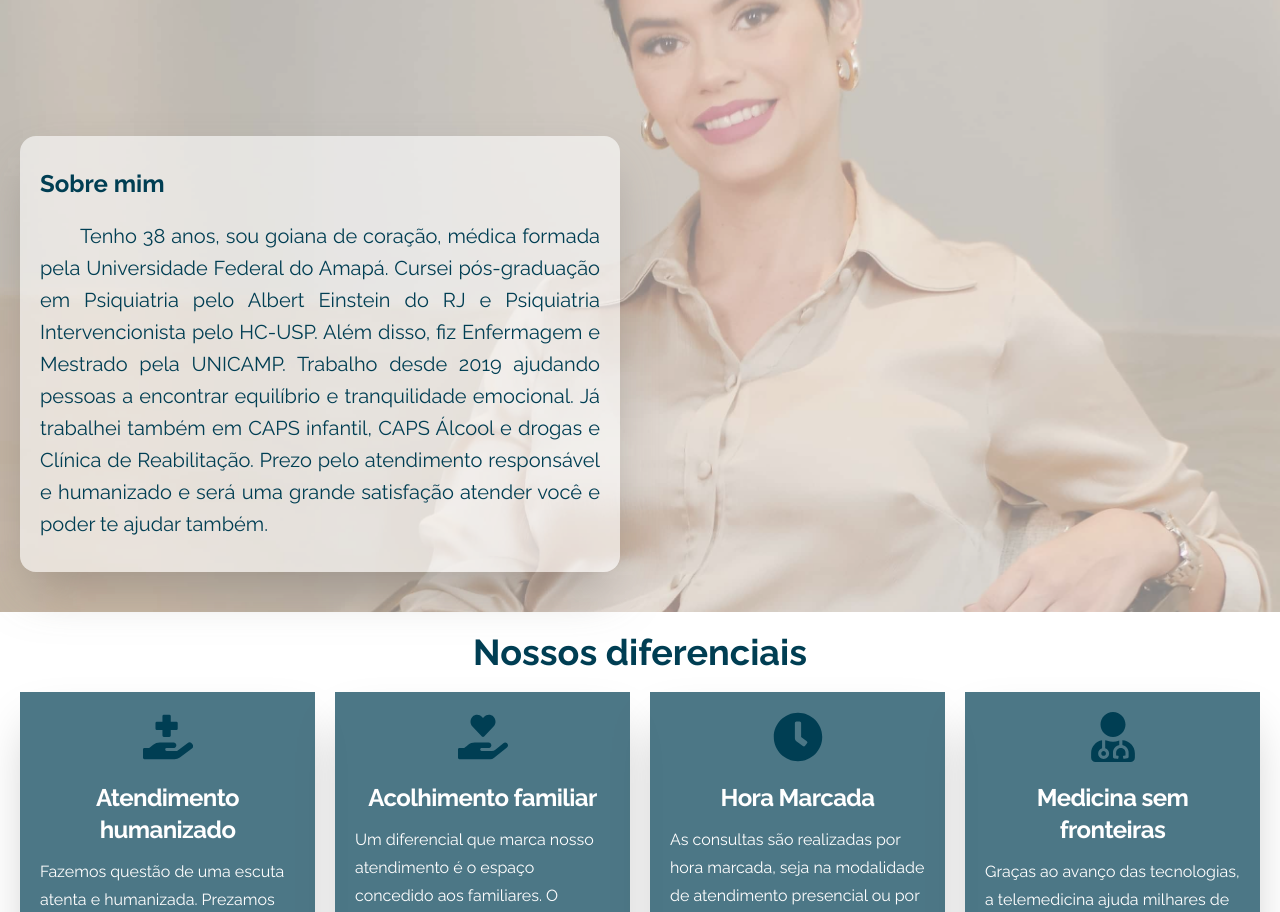
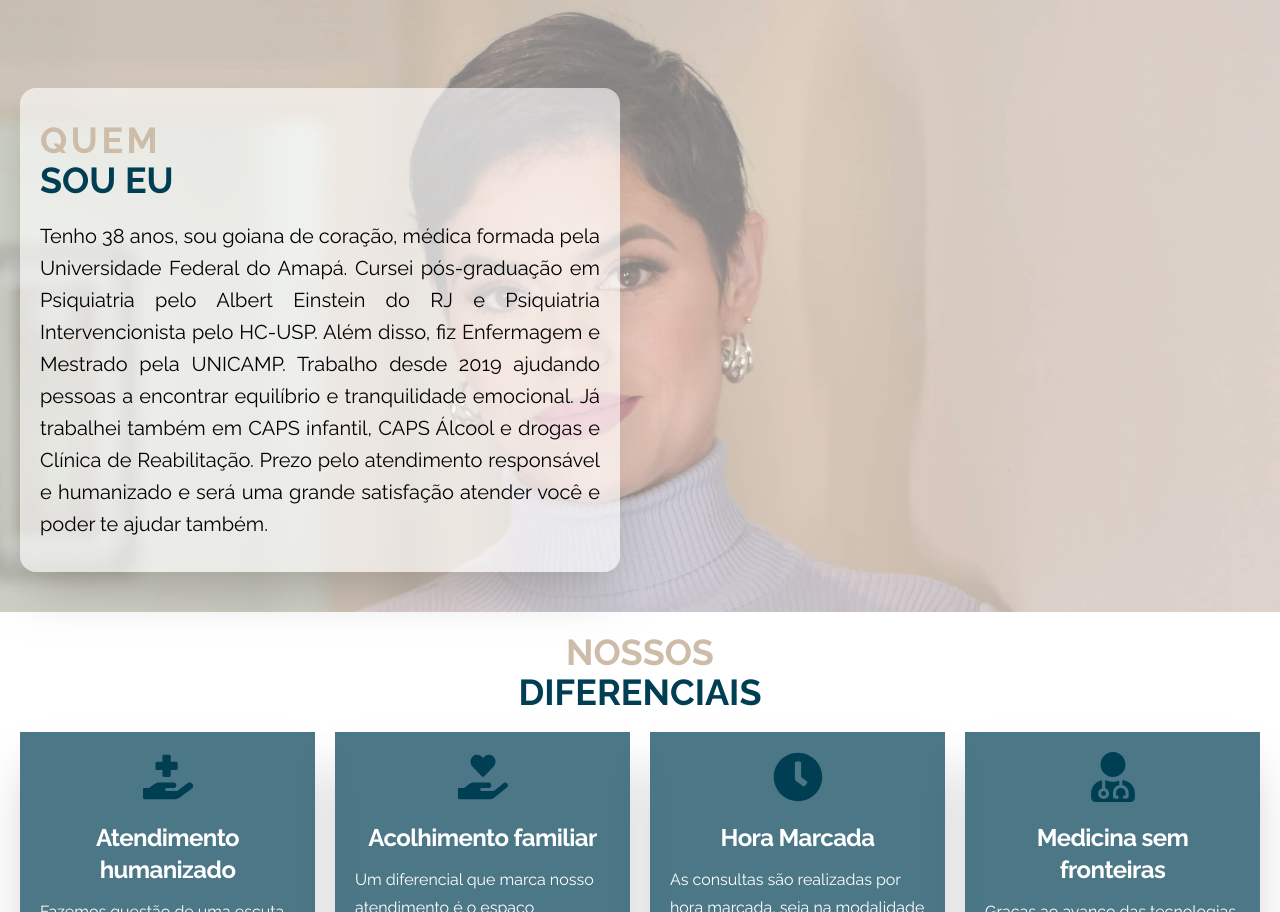
Before and after one commit to brunoprestesap/page-dra-camila, a React (Create React App) app: page / in a window 1280 px wide. Shown: the part 2520-3432 px from the top of the page. Built offline with nearby package versions, Linux system fonts and the light colour scheme.

Commit message:
troca foto brand

```diff
--- a/src/components/Brand.js
+++ b/src/components/Brand.js
@@ -1,6 +1,6 @@
 import React from 'react'
 
-import bgHero from "../assets/hero.jpg";
+import bgHero from "../assets/brand.jpg";
 
 const Brand = () => {
     return (
@@ -16,10 +16,13 @@ const Brand = () => {
                 <div id="sobre" className="flex justify-center absolute bottom-10 left-0 md:w-3/6 md:h-auto px-5">
 
                     <div className="backdrop-opacity-10 rounded-2xl bg-white px-5 py-8 bg-opacity-60 shadow-2xl shadow-stone-500/50">
-                        <h2 className='text-2xl font-bold mb-5'>
-                            Sobre mim
+                        <h2 className='text-2xl md:text-4xl tracking-widest text-[#CDBCA8] font-extrabold'>
+                            QUEM
                         </h2>
-                        <h2 className='text-base md:text-xl indent-10 md:leading-8 text-justify'>
+                        <h2 className='text-2xl md:text-4xl font-bold mb-5'>
+                            SOU EU
+                        </h2>
+                        <h2 className='text-base md:text-xl md:leading-8 text-justify text-black'>
                             Tenho 38 anos, sou goiana de coração, médica formada pela Universidade Federal do Amapá. Cursei pós-graduação em Psiquiatria pelo Albert Einstein do RJ e Psiquiatria Intervencionista pelo HC-USP. Além disso, fiz Enfermagem e Mestrado pela UNICAMP. Trabalho desde 2019 ajudando pessoas a encontrar equilíbrio e tranquilidade emocional. Já trabalhei também em CAPS infantil, CAPS Álcool e drogas e Clínica de Reabilitação. Prezo pelo atendimento responsável e humanizado e será uma grande satisfação atender você e poder te ajudar também.
                         </h2>
 
--- a/src/components/CardDepositions.js
+++ b/src/components/CardDepositions.js
@@ -1,5 +1,4 @@
 import React from "react";
-import { RiUserStarFill } from 'react-icons/ri'
 import { FaGoogle, FaQuoteLeft, FaQuoteRight, FaStar } from "react-icons/fa";
 
 function CardDepositions({ depText, depName }) {
--- a/src/components/Diferential.js
+++ b/src/components/Diferential.js
@@ -35,7 +35,8 @@ function Diferentials() {
   return (
     <div id="diferenciais" className="p-5">
       <div>
-        <h2 className='text-4xl font-bold text-center'>Nossos diferenciais</h2>
+        <h2 className='text-4xl font-bold text-center text-[#CDBCA8] uppercase'>Nossos</h2>
+        <h2 className='text-4xl font-bold text-center uppercase'>diferenciais</h2>
       </div>
       <div className="grid grid-cols-1 md:grid-cols-2 xl:grid-cols-4 2xl:grid-cols-4 gap-5 pt-5">
         {contents.map((content, idx) => {
```
Also changed, not shown: src/assets/brand.jpg (added).
